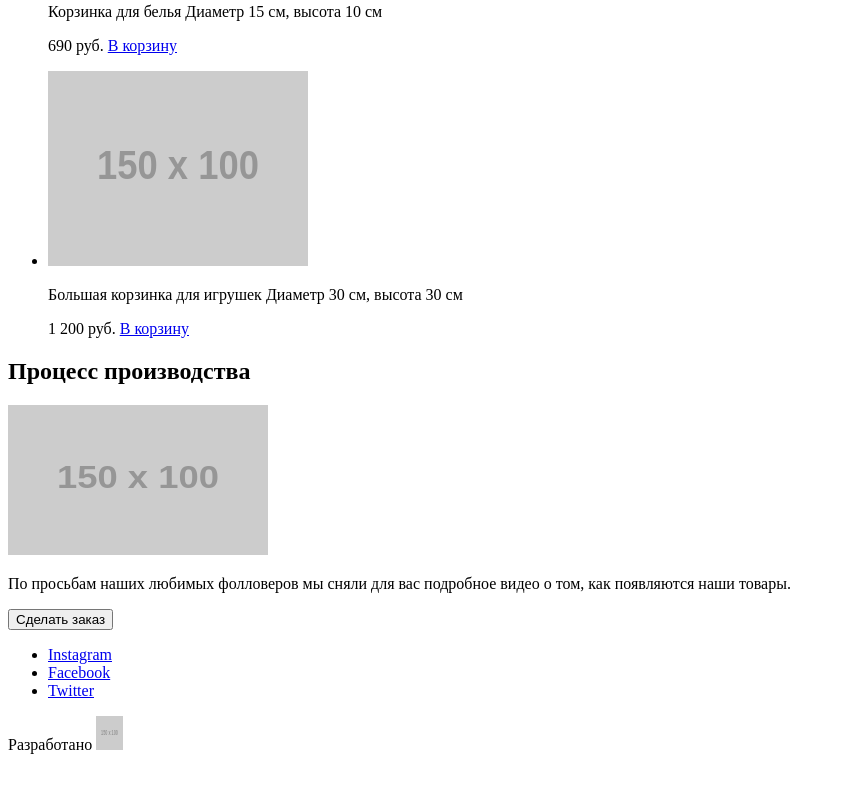
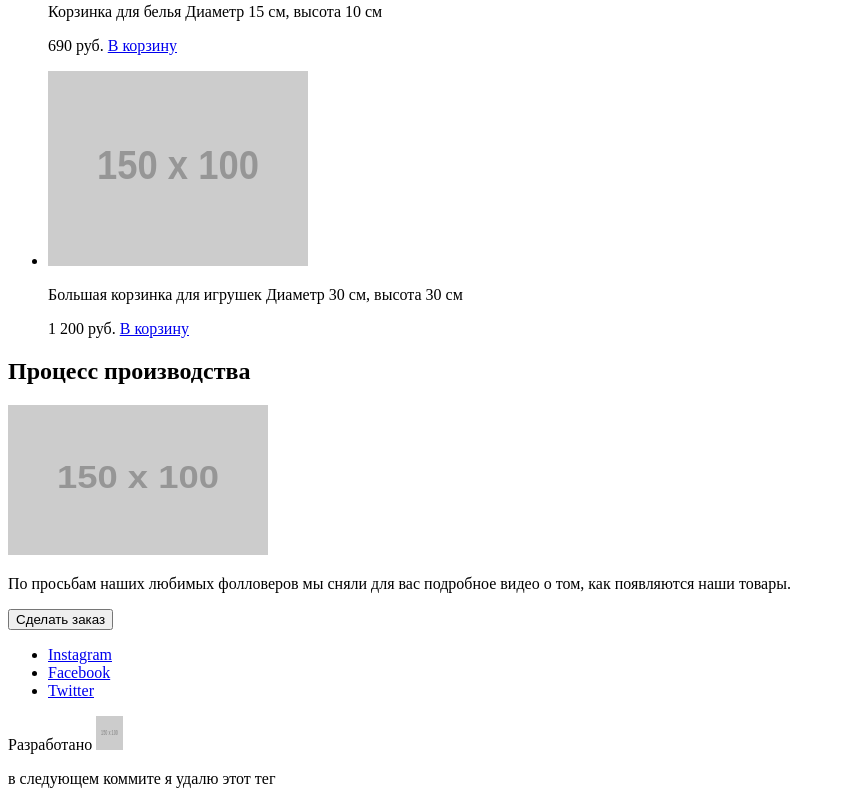
Before and after one commit to Lucarelli/182220-mishka-16, a website: page source/catalog.html in a window 1280 px wide. Shown: the part 734-1538 px from the top of the page, without its empty margins (0-845 px from the left). Before the commit the page ends 1504 px from the top, so only its background shows below. Drawn offline with Linux system fonts and the light colour scheme; placeholder pictures from the web are drawn by us.

Commit message:
some changes

```diff
--- a/source/catalog.html
+++ b/source/catalog.html
@@ -100,4 +100,5 @@
       </p>
     </footer>
   </body>
+  <p>в следующем коммите я удалю этот тег</p>
 </html>
```
